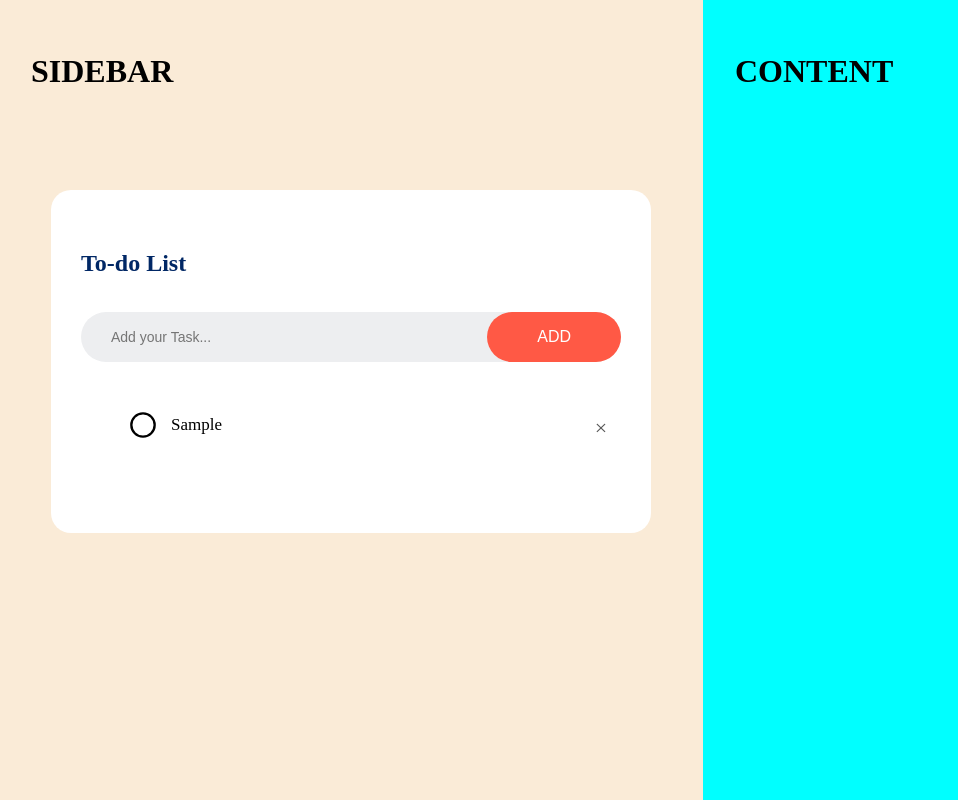
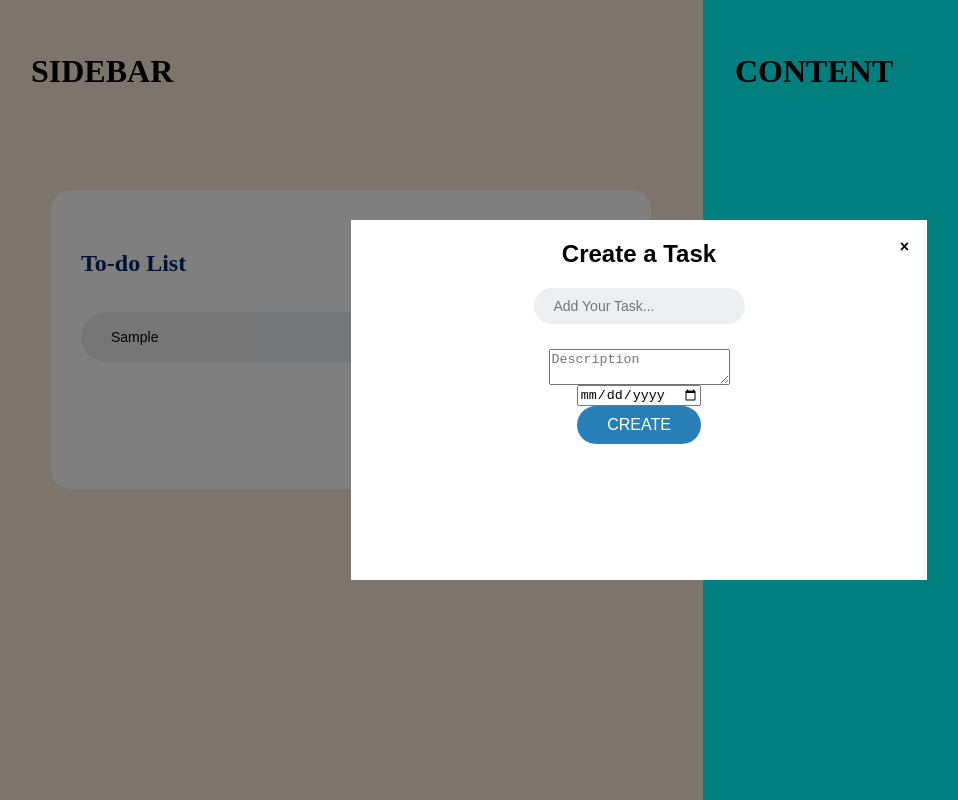
Before and after one commit to Ja100/TodoList, a website built with webpack: page src/template.html in a window 1280 px wide. Both pictures are taken after typing "Sample" into the empty fields and a click on the button "ADD". Shown: the whole page, without its empty margins (1-959 px from the left). Built offline with nearby package versions, Linux system fonts and the light colour scheme.

Commit message:
Modal Set

```diff
--- a/src/modules/DoM.js
+++ b/src/modules/DoM.js
@@ -27,15 +27,59 @@ const renderSidebar = () => {
     addBtn.textContent = 'ADD'
     const listContainer = document.createElement('ul');
 
+    const modalBg = document.createElement('div');
+    modalBg.classList.add('modal-bg');
+    const modal = document.createElement('div');
+    modal.classList.add('modal');
+
+    let modalHeader = document.createElement('h2');
+    modalHeader.textContent = 'Create a Task';
+    let title = document.createElement('input');
+    title.id = 'title';
+    title.placeholder = 'Add Your Task...';
+    let description = document.createElement('textarea')
+    description.placeholder = 'Description' ;
+    let dueDate = document.createElement('input')
+    dueDate.type = 'date';
+    let createBtn = document.createElement('button')
+    createBtn.textContent = 'CREATE';
+    let close = document.createElement('span');
+    close.classList.add('modal-close')
+    close.textContent = '\u00d7';
+
+
+    modal.append(modalHeader, title, description, dueDate, createBtn, close);
+    modalBg.appendChild(modal);
+
     fetchData(listContainer);
 
+    const openModal = () => {
+        modalBg.classList.add('bg-active')
+    }
 
-    addBtn.addEventListener('click', () => addTask(inputBox, listContainer));
+    inputBox.addEventListener('click', openModal);
+    addBtn.addEventListener('click', openModal);
+
+    close.addEventListener('click', () => {
+        modalBg.classList.remove('bg-active');
+    })
+
+    //create task inside a Modal
+
+    createBtn.addEventListener('click', () => {
+        if (title.value.trim() !== '') {
+            addTask(title, listContainer);
+            title.value = '';
+            description.value = '';
+            modalBg.classList.remove('bg-active');
+        }
+    });
+
     listContainer.addEventListener('click', (e) => handleListClick(e, listContainer));
 
     row.append(inputBox, addBtn)
     taskDiv.append(headerText, row, listContainer)
-    sidebar.append(header,taskDiv);
+    sidebar.append(header,taskDiv, modalBg);
 
     appContainer.appendChild(sidebar);
 }
--- a/src/modules/createTask.js
+++ b/src/modules/createTask.js
@@ -7,18 +7,13 @@ export function fetchData (listContainer){
 }
 
 export function addTask(inputBox, listContainer){
-    if(inputBox.value === ''){
-        alert("Write a TASK!!!")
-    }else {
-        const li = document.createElement('li');
-        li.textContent = inputBox.value;
-        listContainer.appendChild(li)
-        let span = document.createElement('span');
-        span.innerHTML = '\u00d7';
-
+    if(!inputBox.value.trim()) return;
+    const li = document.createElement('li');
+    li.textContent = inputBox.value;
+    let span = document.createElement('span');
+    span.innerHTML = '\u00d7';
         li.appendChild(span);
-        listContainer.appendChild(li)
-    }
+    listContainer.appendChild(li)
     inputBox.value = '';
     saveData(listContainer);
 }
--- a/src/style/style.css
+++ b/src/style/style.css
@@ -49,7 +49,7 @@ body{
     padding-left: 20px;
     margin-bottom: 25px;
 }
-input{
+.row input{
     flex: 1;
     border: none;
     outline: none;
@@ -57,6 +57,7 @@ input{
     padding: 10px;
     font-weight: 14px;
     font-size: 14px;
+    cursor: pointer;
 }
 button{
     border: none;
@@ -113,3 +114,62 @@ ul li span{
 ul li span:hover{
     background-color: #edeef0
 }
+
+.modal-bg {
+    position: fixed;
+    width: 100%;
+    height: 100vh;
+    top: 0;
+    left: 0;
+    background-color: rgb(0,0,0,0.5);
+    display: flex;
+    justify-content: center;
+    align-items: center;
+    visibility: hidden;
+    opacity: 0;
+    transition: visibility 0s, opacity 0.5s;
+}
+
+.bg-active {
+    visibility: visible;
+    opacity: 1;
+}
+
+.modal {
+    position: relative;
+    font-family: 'Montserrat', sans-serif;
+    background-color: #fff;
+    width: 45%;
+    height: 45%;
+    display: flex;
+    flex-direction: column;
+    align-items: center;
+}
+.modal button {
+    padding: 10px 30px;
+    background-color: #2980b9;
+    color: white;
+    border: none;
+    font-family: 'Montserrat', sans-serif;
+    cursor: pointer;
+}
+.modal-close {
+    position: absolute;
+    top: 18px;
+    right: 18px;
+    font-weight: bold;
+    cursor: pointer;
+}
+
+#title {
+    border: none;
+    outline: none;
+    background: transparent;
+    padding: 10px;
+    font-weight: 14px;
+    font-size: 14px;
+    background-color: #edeef0;
+    border-radius: 30px;
+    padding-left: 20px;
+    margin-bottom: 25px;
+}
```
